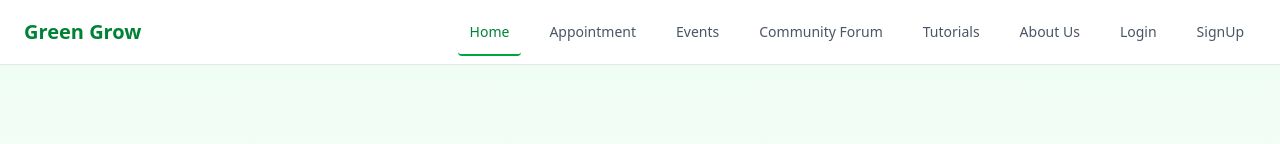
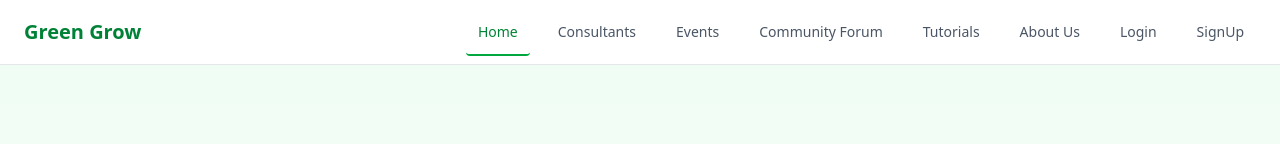
Before and after one commit to VishwaNadeen/Online-Agriculture-Management-System, a React (Vite) app in the folder frontend/: page / in a window 1280 px wide. Shown: the top 144 px of the page. Built offline with nearby package versions, Linux system fonts and the light colour scheme; no server answers.

Commit message:
change nav bar
appointment to Consultants

```diff
--- a/frontend/src/components/navbar.jsx
+++ b/frontend/src/components/navbar.jsx
@@ -17,7 +17,7 @@ const Navbar = () => {
 
   const commonTabs = [
     { name: "Home", to: "/" },
-    { name: "Appointment", to: "/appointment" },
+    { name: "Consultants", to: "/searchcon" },
    //{ name: "AppointmentDetails", to: "/appointments" },
     { name: "Events", to: "/events" },
     { name: "Community Forum", to: "/community" },
```
